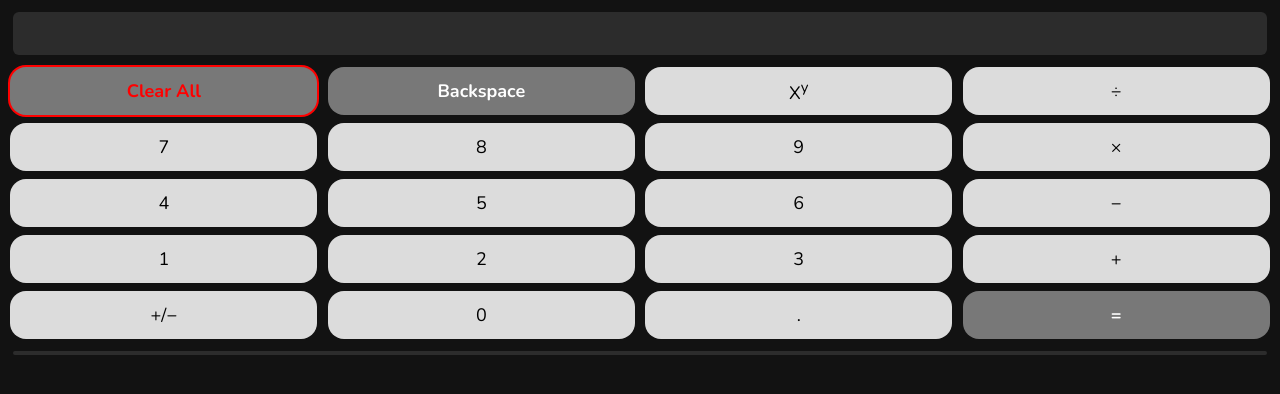
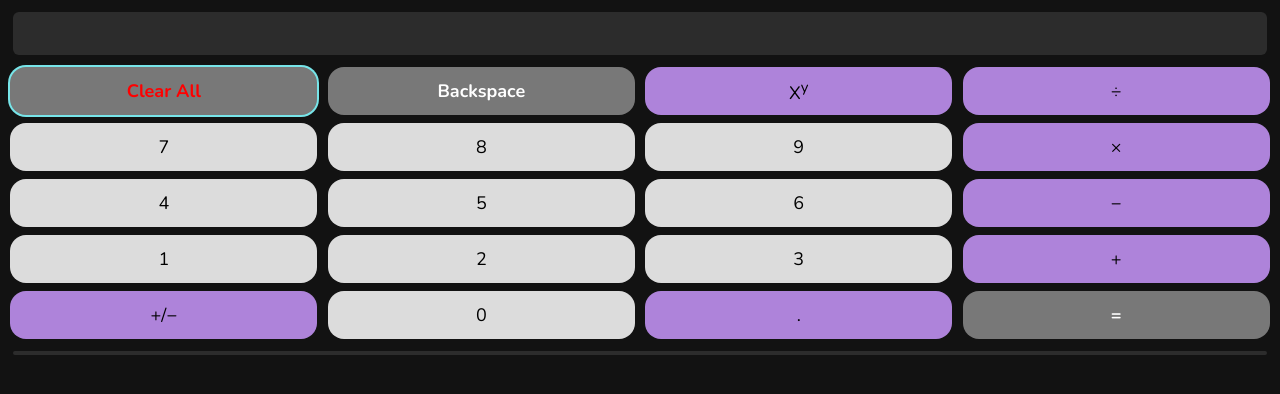
Before and after one commit to issac-in/odin-calculator, a website: page index.html in a window 1280 px wide. Both pictures are taken after a click on the button "Clear All". Drawn offline with nearby package versions, Linux system fonts and the light colour scheme.

Commit message:
Revamp button CSS for operators / operations
Before, the operator buttons, unary sign button, and decimal button
were not differently colored from the keypad buttons, now they are.
Before, the accent color for the focus was red, now it's a lighter blue.
Reason why: aesthetics, that's all.

```diff
--- a/index.html
+++ b/index.html
@@ -13,26 +13,26 @@
 <body>
     <div class="display"></div>
     <div class="buttons">
-        <button id="clear-all" class="grey-button red-accent">Clear All</button>
-        <button id="backspace" class="grey-button">Backspace</button>
-        <button id="exponent">X<sup>y</sup></button>
-        <button id="divide">&divide;</button>
+        <button id="clear-all" class="grey-btn red-accent">Clear All</button>
+        <button id="backspace" class="grey-btn">Backspace</button>
+        <button id="exponent" class="purple-btn">X<sup>y</sup></button>
+        <button id="divide" class="purple-btn">&divide;</button>
         <button id="seven">7</button>
         <button id="eight">8</button>
         <button id="nine">9</button>
-        <button id="multiply">&times;</button>
+        <button id="multiply" class="purple-btn">&times;</button>
         <button id="four">4</button>
         <button id="five">5</button>
         <button id="six">6</button>
-        <button id="subtract">&minus;</button>
+        <button id="subtract" class="purple-btn">&minus;</button>
         <button id="one">1</button>
         <button id="two">2</button>
         <button id="three">3</button>
-        <button id="add">&plus;</button>
-        <button id="unary-plus-and-minus">&plus;/&minus;</button>
+        <button id="add" class="purple-btn">&plus;</button>
+        <button id="unary-plus-and-minus" class="purple-btn">&plus;/&minus;</button>
         <button id="zero">0</button>
-        <button id="decimal-point">.</button>
-        <button id="equals" class="grey-button">&equals;</button>
+        <button id="decimal-point" class="purple-btn">.</button>
+        <button id="equals" class="grey-btn">&equals;</button>
     </div>
     <div class="horizontal-line"></div>
 </body>
--- a/styles.css
+++ b/styles.css
@@ -54,21 +54,34 @@ button:active {
 button:focus {
     outline-color: transparent;
     outline-style: solid;
-    box-shadow: 0 0 0 2px red;
+    box-shadow: 0 0 0 2px rgb(119, 229, 233);
 }
 
-.grey-button {
+.grey-btn {
     font-weight: bolder;
     color: white;
     background-color: rgb(120,120,120);
 }
 
-.grey-button:hover {
+.grey-btn:hover {
     background-color: rgb(110,110,110);
 }
 
-.grey-button:active {
+.grey-btn:active {
     background-color: rgb(90,90,90);
+    transition: 0.7s;
+}
+
+.purple-btn {
+    background-color: rgb(174, 131, 218);
+}
+
+.purple-btn:hover {
+    background-color: rgb(172, 122, 221);
+}
+
+.purple-btn:active {
+    background-color: rgb(155, 100, 209);
     transition: 0.7s;
 }
 
```
